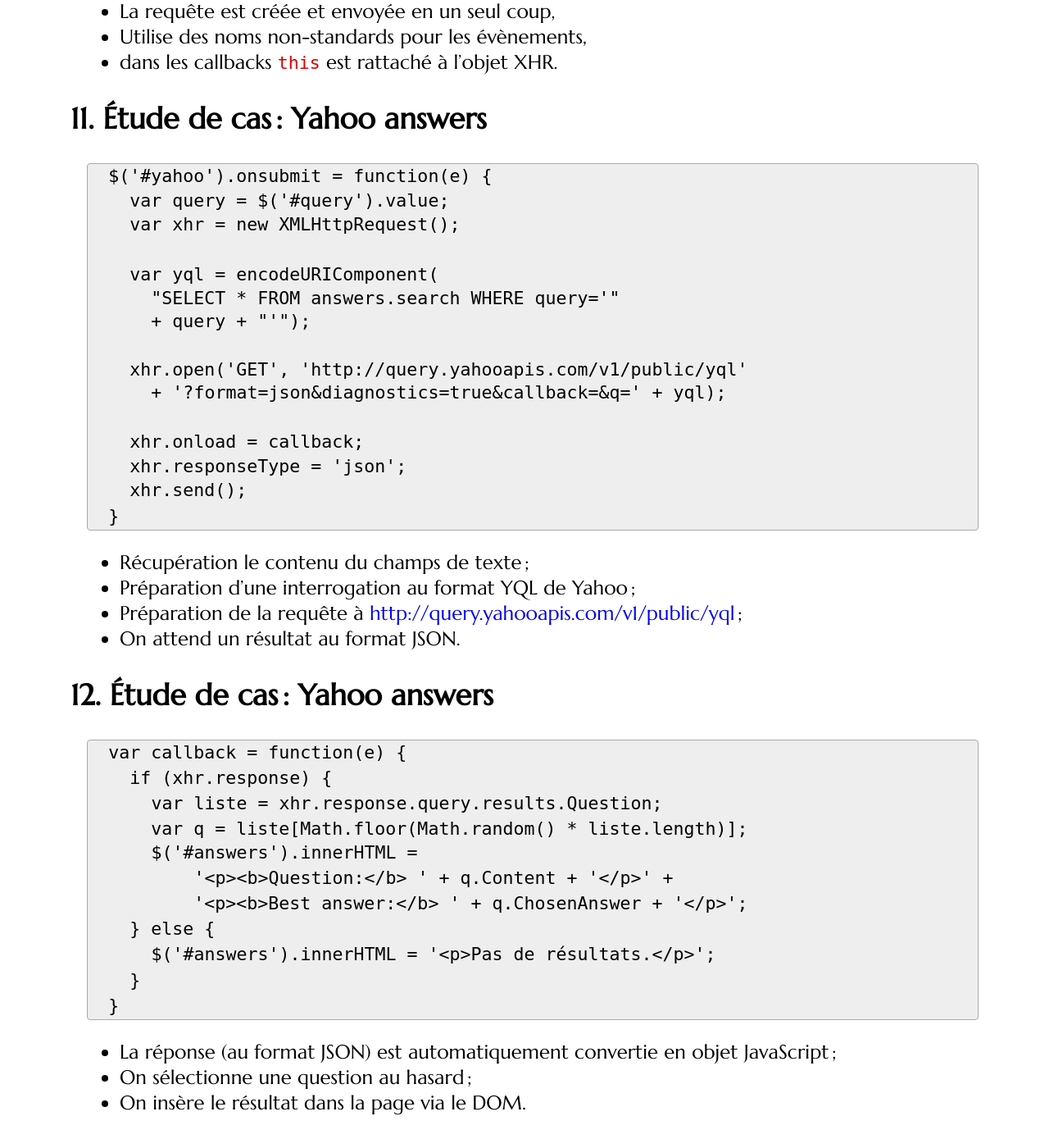
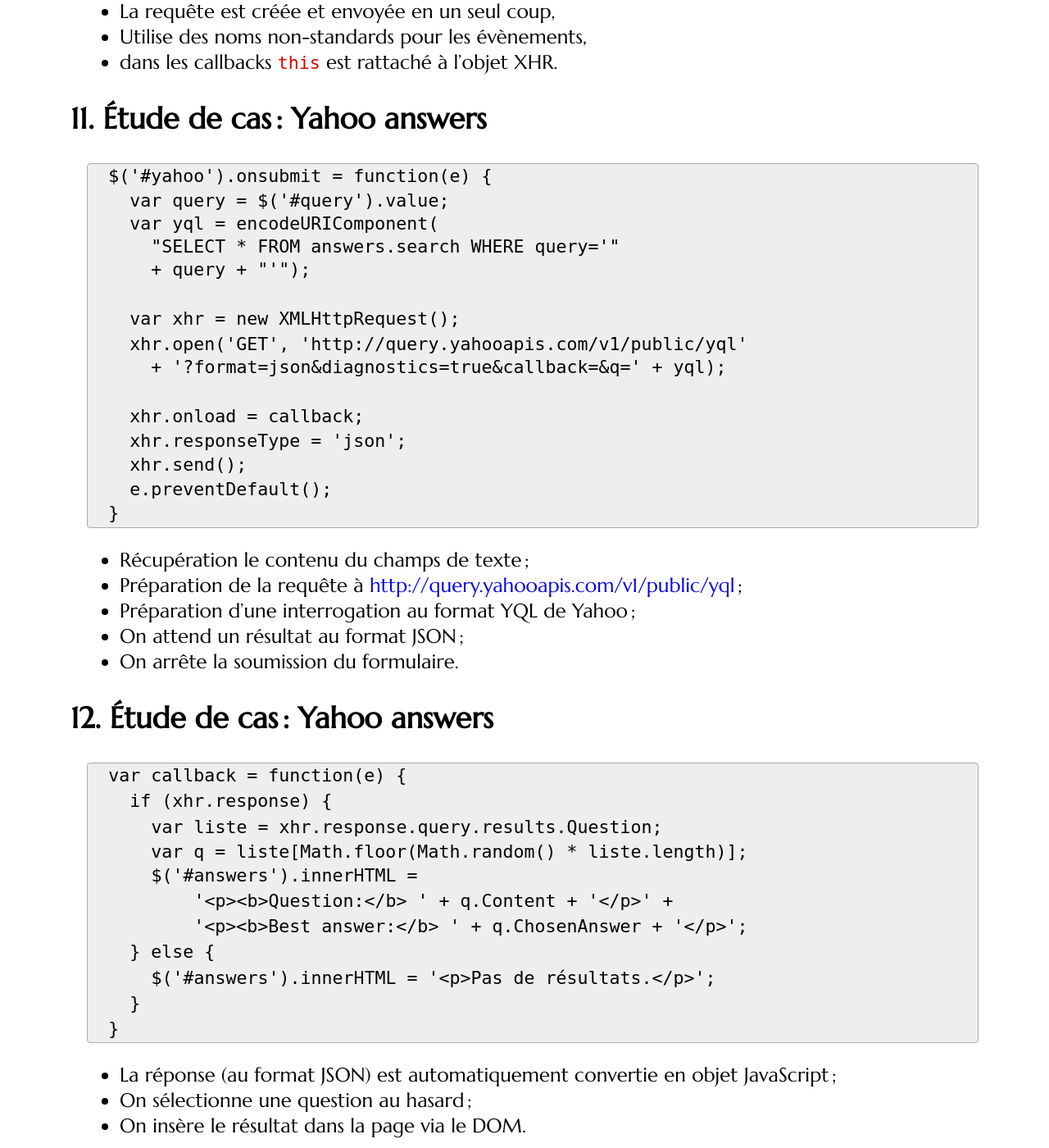
Before and after one commit to defeo/aws, a Jekyll site: the page built from classes/class6.md, in a window 1280 px wide and 1400 px high, scrolled down 6782 px. Shown: the whole window at 82% size. Built offline with Jekyll 4.4.1, drawn with Linux system fonts in a browser that asks for light colours; some web fonts are replaced; some of the changed text lies outside the part shown.

Commit message:
Corrections

```diff
--- a/classes/class6.md
+++ b/classes/class6.md
@@ -296,7 +296,7 @@ Envoyer du JSON
 var data = { primes : [2, 3, 5, 7],
              even   : [2, 4, 6, 8] };
 xhr.setRequestHeader('Content-Type',
-	                 'application/json')
+	                 'application/json');
 xhr.send(JSON.stringify(data));
 ~~~
 
@@ -365,33 +365,35 @@ $.ajax({
 
 <pre><code>$('#yahoo').onsubmit = function(e) {
 <div id="xhr-input">  var query = $('#query').value;
-</div>  var xhr = new XMLHttpRequest();
-
-<div id="xhr-yql">  var yql = encodeURIComponent(
+</div><div class="xhr-yql">  var yql = encodeURIComponent(
     "SELECT * FROM answers.search WHERE query='"
     + query + "'");
 </div>
+  var xhr = new XMLHttpRequest();
 <div id="xhr-open">  xhr.open('GET', 'http://query.yahooapis.com/v1/public/yql'
-    + '?<span class="xhr-json">format=json</span>&diagnostics=true&callback=&q=' + yql);
+    + '?<span class="xhr-json">format=json</span>&diagnostics=true&callback=&q=' + <span class="xhr-yql">yql</span>);
 </div>
   xhr.onload = callback;
 <div class="xhr-json">  xhr.responseType = 'json';
 </div>  xhr.send();
-}
+<div id="xhr-prevent">  e.preventDefault();
+</div>}
 </code></pre>
 
 <style>
 html[data-incremental="1"] #xhr-input,
-html[data-incremental="2"] #xhr-yql,
-html[data-incremental="3"] #xhr-open,
-html[data-incremental="4"] .xhr-json
+html[data-incremental="2"] #xhr-open,
+html[data-incremental="3"] .xhr-yql,
+html[data-incremental="4"] .xhr-json,
+html[data-incremental="5"] #xhr-prevent
 { outline: solid thick red; }
 </style>
 
 - Récupération le contenu du champs de texte ;
+- Préparation de la requête à <http://query.yahooapis.com/v1/public/yql> ;
 - Préparation d'une interrogation au format YQL de Yahoo ;
-- Préparation de la requête à <http://query.yahooapis.com/v1/public/yql> ;
-- On attend un résultat au format JSON.
+- On attend un résultat au format JSON ;
+- On arrête la soumission du formulaire.
 {: .incremental}
 
 </section>
```
Also changed, not shown: other parts of classes/class6.md (+1 -1 lines).
